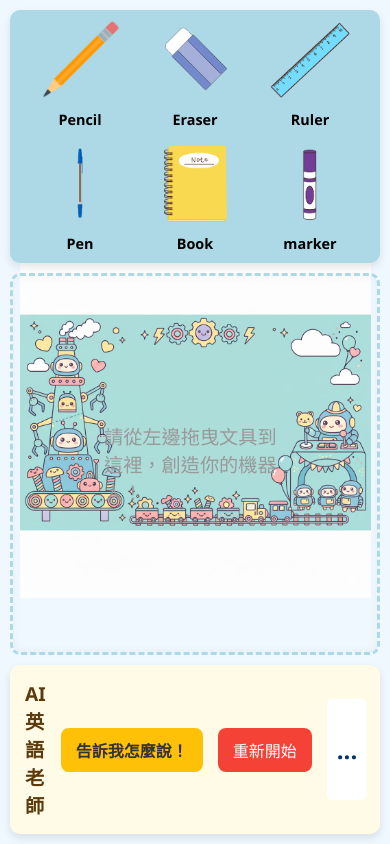
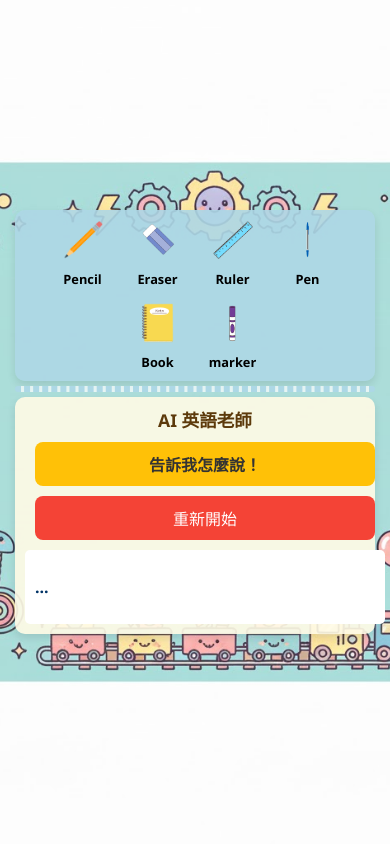
Before and after one commit to ikueyo/stationary_robot, a Flask app: page / in a window 390 px wide. Run offline with Flask 3, Linux system fonts and the light colour scheme.

Commit message:
feat: 改善RWD響應式介面

```diff
--- a/static/css/style.css
+++ b/static/css/style.css
@@ -1,57 +1,52 @@
 /* static/css/style.css */
 body {
     font-family: 'Segoe UI', Tahoma, Geneva, Verdana, sans-serif;
-    /* Fallback color in case the image fails to load */
     background-color: #f0f8ff;
-    /* Path to your image, relative to the CSS file */
     background-image: url('../images/new_background.jpg');
-    background-size: 90%; /* Ensures the image covers the whole screen */
+    background-size: cover; /* Ensures the image covers the whole screen */
     background-position: center; /* Centers the image */
     background-repeat: no-repeat; /* Prevents the image from repeating */
     margin: 0;
-    padding: 10px; /* Reduced padding */
+    padding: 10px;
     display: flex;
     justify-content: center;
-    align-items: center; /* Center the container */
-    height: 100vh;
+    align-items: center;
+    min-height: 100vh; /* Use min-height to avoid content being cut off */
     box-sizing: border-box;
-    overflow: hidden; /* Prevent body scroll */
 }
 
 .app-container {
     display: flex;
-    flex-direction: column; /* Main layout: top to bottom */
-    gap: 10px; /* Reduced gap */
+    flex-direction: column;
+    gap: 10px;
     width: 100%;
-    height: 100%;
+    height: 100vh; /* Make app container fill the viewport height */
     max-width: 1200px;
 }
 
 #sidebar {
-    flex-shrink: 0; /* Prevent shrinking */
-    background-color: #add8e6;
-    background-size: cover;
-    background-position: center;
+    flex-shrink: 0;
+    background-color: rgba(173, 216, 230, 0.9); /* Added some transparency */
     border-radius: 10px;
     padding: 10px;
     box-shadow: 0 4px 8px rgba(0,0,0,0.1);
     display: flex;
-    flex-direction: row; /* Horizontal items */
+    flex-direction: row;
     justify-content: center;
     align-items: center;
-    flex-wrap: wrap; /* Allow items to wrap on smaller screens */
+    flex-wrap: wrap;
     gap: 15px;
 }
 
 #sidebar h2 {
-    display: none; /* Hide the title to save space */
+    display: none;
 }
 
 .stationery-item {
     cursor: grab;
     text-align: center;
     transition: transform 0.2s;
-    width: 100px; /* Give a fixed width */
+    width: 100px;
 }
 
 .stationery-item:hover {
@@ -59,7 +54,7 @@ body {
 }
 
 .stationery-item img {
-    width: 80px; /* Slightly smaller images */
+    width: 80px;
     height: 80px;
     object-fit: contain;
 }
@@ -72,16 +67,14 @@ body {
 }
 
 #canvas {
-    flex-grow: 1; /* Take up all available vertical space */
-    background-image: url='/static/images/drawing_board.jpg';
-    background-size: cover;
-    background-position: center;
+    flex-grow: 1;
+    background-color: rgba(255, 255, 255, 0.7); /* Make canvas slightly transparent */
     border: 3px dashed #add8e6;
     border-radius: 10px;
     position: relative;
     box-shadow: inset 0 0 10px rgba(0,0,0,0.05);
-    overflow: hidden; /* Hide anything that goes outside */
-    touch-action: none; /* *** FIX for page scrolling on touch *** */
+    overflow: hidden;
+    touch-action: none;
 }
 
 #canvas.drag-over {
@@ -105,19 +98,19 @@ body {
     width: 120px;
     height: 120px;
     object-fit: contain;
-    /* Remove transform from here, it will be applied by JS */
 }
 
 #ai-panel {
-    flex-shrink: 0; /* Prevent shrinking */
-    background-color: #fffbe6;
+    flex-shrink: 0;
+    background-color: rgba(255, 251, 230, 0.9); /* Added some transparency */
     border-radius: 10px;
     padding: 15px;
     box-shadow: 0 4px 8px rgba(0,0,0,0.1);
     display: flex;
     align-items: center;
-    justify-content: space-around; /* Space out controls */
+    justify-content: space-around;
     gap: 15px;
+    flex-wrap: wrap; /* Allow wrapping for smaller screens */
 }
 
 #ai-panel h2 {
@@ -128,13 +121,12 @@ body {
 
 #ai-panel button {
     padding: 10px 15px;
-    margin-bottom: 0; /* Remove bottom margin */
     border: none;
     border-radius: 8px;
     font-size: 1em;
     cursor: pointer;
     transition: background-color 0.3s;
-    white-space: nowrap; /* Prevent button text wrapping */
+    white-space: nowrap;
 }
 
 #ask-ai-btn {
@@ -157,22 +149,21 @@ body {
 }
 
 #ai-output {
-    margin: 0;
     padding: 10px;
     background-color: #ffffff;
     border-radius: 5px;
-    min-height: auto; /* Adjust height */
-    flex-grow: 1; /* Allow it to take space */
+    flex-grow: 1;
     display: flex;
     align-items: center;
     gap: 10px;
+    min-width: 200px; /* Ensure it has a minimum width */
 }
 
 #ai-sentence {
     word-wrap: break-word;
-    color: #003366; /* Dark Blue for better contrast */
-    font-size: 1.5em; /* Larger font size */
-    font-weight: bold; /* Make text bolder */
+    color: #003366;
+    font-size: 1.5em;
+    font-weight: bold;
     flex-grow: 1;
 }
 
@@ -189,10 +180,74 @@ body {
 
 .dragging-clone {
     position: absolute;
-    pointer-events: none; /* So it doesn't interfere with drop events */
-    z-index: 1000; /* Make sure it's on top of everything */
+    pointer-events: none;
+    z-index: 1000;
     width: 100px;
     height: 100px;
     object-fit: contain;
-    opacity: 0.8; /* Make it slightly transparent */
+    opacity: 0.8;
 }
+
+/* Responsive Design */
+@media (max-width: 768px) {
+    .app-container {
+        height: auto; /* Allow container to grow */
+        padding: 5px;
+        gap: 5px;
+    }
+
+    #ai-panel {
+        flex-direction: column;
+        padding: 10px;
+        gap: 10px;
+    }
+
+    #ai-panel h2 {
+        font-size: 1.1em;
+    }
+
+    #ai-panel button {
+        width: 100%; /* Make buttons full width */
+    }
+
+    #ai-output {
+        width: 100%;
+        justify-content: space-between;
+    }
+
+    #ai-sentence {
+        font-size: 1.2em;
+    }
+
+    .stationery-item {
+        width: 80px;
+    }
+
+    .stationery-item img {
+        width: 60px;
+        height: 60px;
+    }
+}
+
+@media (max-width: 480px) {
+    .stationery-item {
+        width: 60px;
+    }
+
+    .stationery-item img {
+        width: 40px;
+        height: 40px;
+    }
+
+    .stationery-item span {
+        font-size: 0.8em;
+    }
+
+    #ai-sentence {
+        font-size: 1em;
+    }
+
+    .placeholder-text {
+        font-size: 1em;
+    }
+}
```
